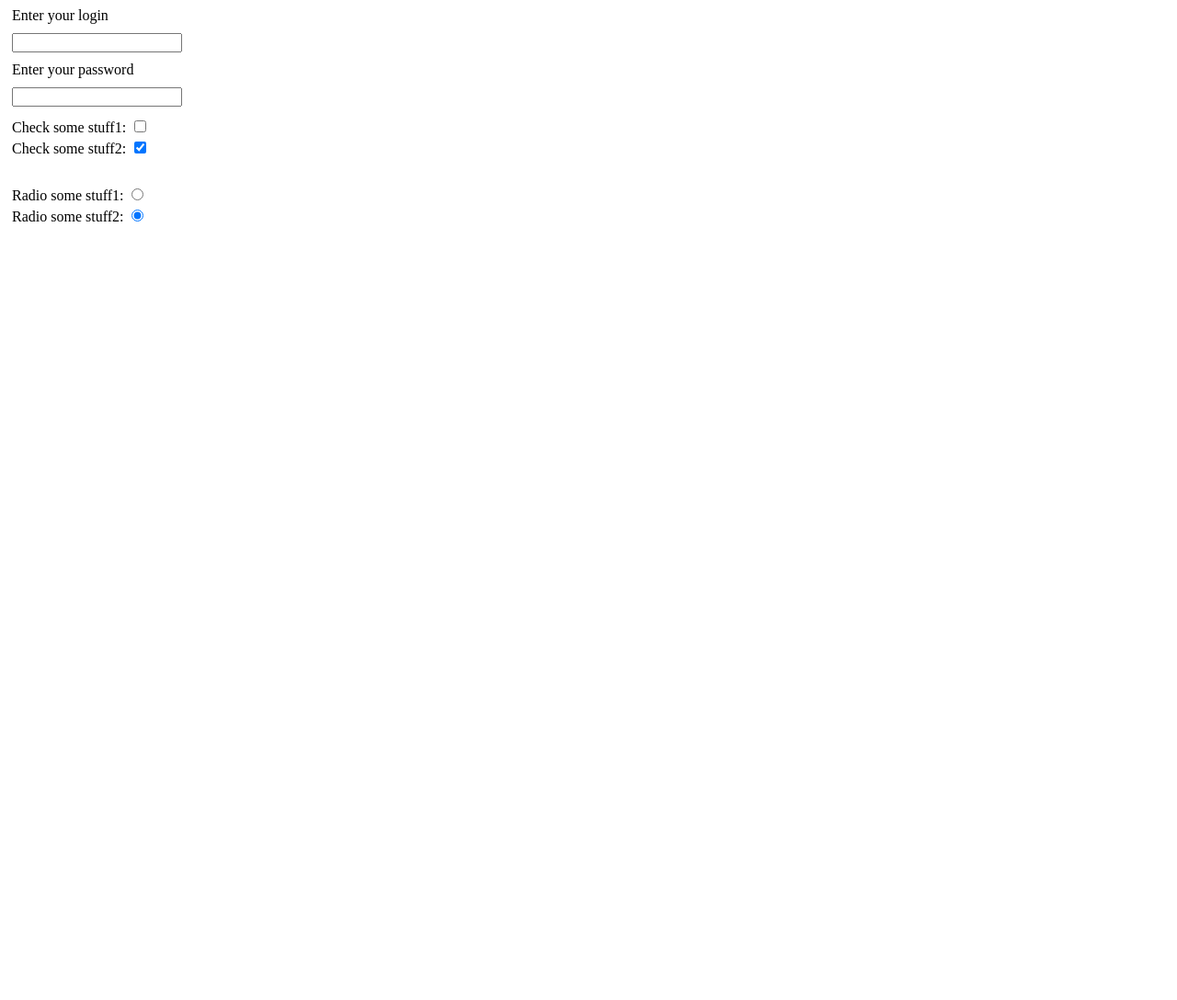
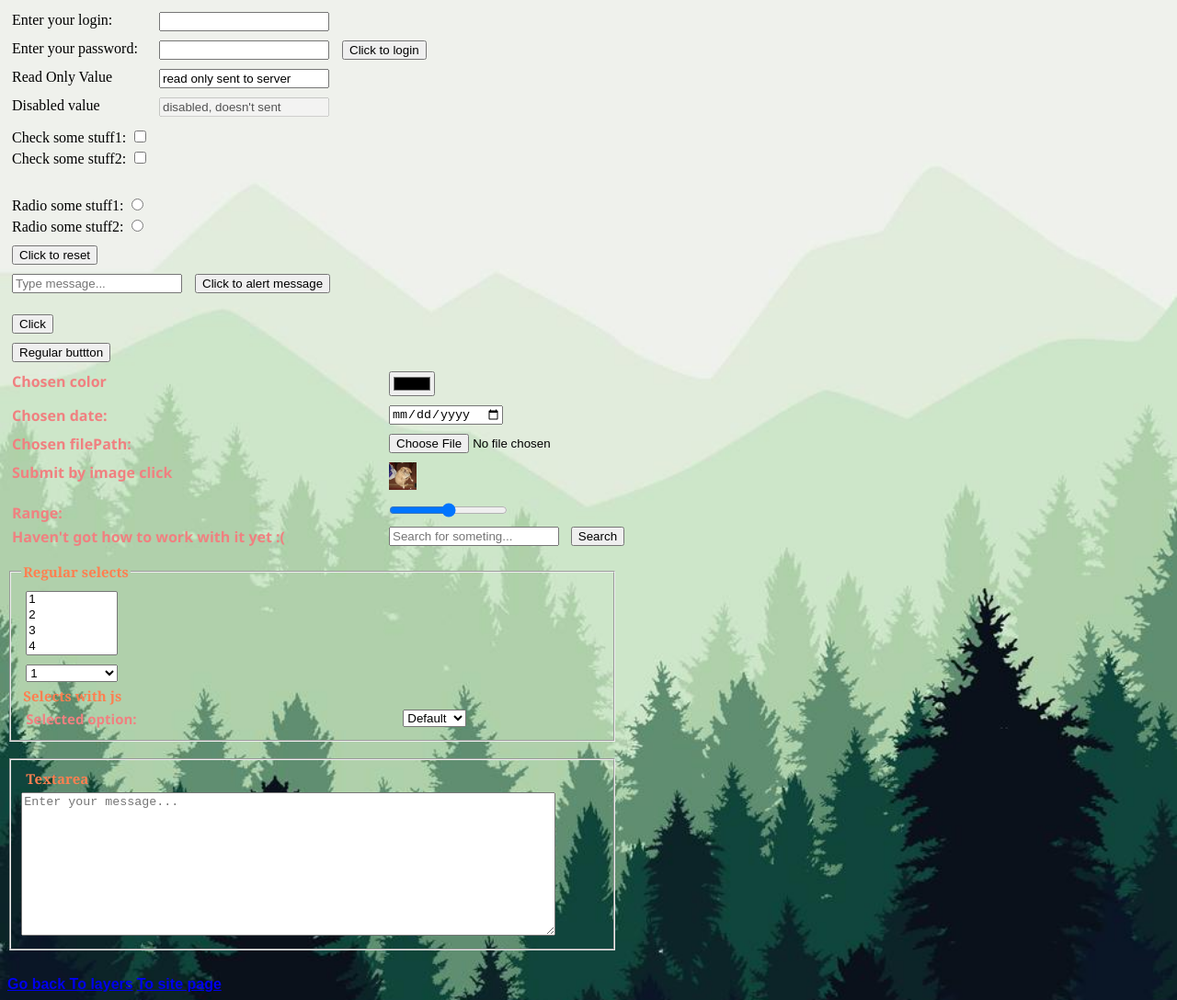
Before and after one commit to bondarukoleh/html_css_playground, a plain HTML site: page pages/forms.html in a window 1280 px wide. Shown: the whole page at 92% size. Before the commit the page ends 800 px from the top, so only its background shows below. Drawn offline with nearby package versions, Linux system fonts and the light colour scheme.

Commit message:
forms added

```diff
--- a/css/for_playing_css_page.css
+++ b/css/for_playing_css_page.css
@@ -16,3 +16,11 @@ div { text-align: center; margin: 10px }
 .overline { background-color: aquamarine; text-decoration: overline }
 .line-through { background-color: azure; text-decoration: line-through }
 .blink { background-color: azure; text-decoration: blink }
+body {
+  background-image: url('../imgs/vector-abstract-forest-landscape.jpg');
+  background-size: cover;
+}
+a {
+  font-weight: bolder;
+  font-family: fantasy;
+}
--- a/pages/forms.html
+++ b/pages/forms.html
@@ -1,5 +1,6 @@
 <!DOCTYPE html>
 <html lang="en">
+
 <head>
   <meta charset="UTF-8">
   <meta name="viewport" content="width=device-width, initial-scale=1.0">
@@ -13,20 +14,141 @@
     input {
       margin: 5px;
     }
+    pre {
+      white-space:pre-line;
+    }
+    p {
+      float: left;
+      width: 400px;
+      height: 15px;
+      margin: 5px;
+      color: lightcoral;
+      font-weight: bolder;
+      font-family: 'Segoe UI', Tahoma, Geneva, Verdana, sans-serif;
+    }
+    #imageInp {
+      width: 30px;
+      height: 30px;
+    }
+    #multiS {
+      margin: 5px;
+      width: 100px;
+    }
+    #OptS {
+      margin: 5px;
+      width: 100px;
+    }
+    #regularSelect {
+      margin: 5px;
+    }
+    fieldset {
+      color: coral;
+      font-family: Cambria, Cochin, Georgia, Times, 'Times New Roman', serif;
+      font-size: 15px;
+      font-weight: bolder;
+      width: 50%;
+    }
+    textarea {
+      resize: horizontal
+    }
+    label {
+      float: left;
+      width: 150px;
+      margin: 5px;
+    }
+    a {
+      font-weight: bolder;
+      font-family: fantasy;
+    }
+    #colorParagraph {
+      height: 25px;
+    }
   </style>
 </head>
-<body>
-  <div>Enter your login</div>
-  <input type="text" name="inp" value="">
-  <div>Enter your password</div>
-  <input type="password" name="pass" value="">
-  <div>
-    Check some stuff1: <input type="checkbox" name="chek" value=""><br/>
-    Check some stuff2: <input type="checkbox" name="chek" value="" checked="checked">
-  </div>  <br/>
-  <div>
-    Radio some stuff1: <input type="radio" name="rad" value=""><br/>
-    Radio some stuff2: <input type="radio" name="rad" value="" checked="checked">
-  </div>
+
+<body style="background-image:url(../imgs/vector-abstract-forest-landscape.jpg); background-size: cover;">
+  <form id='basicForm' method="get" action="./index.html" target="_self">
+    <label for="userLoginID" accesskey="l">Enter your login:</label>
+    <input title="Enter your login" type="text" name="userLogin" id="userLoginID" value=""> <br>
+    <label for="userPassword" accesskey="p">Enter your password:</label>
+    <input title="Enter your password" type="password" name="userPassword" id="userPassword" value="" maxlength="20">
+    <input type="submit" value="Click to login"><br>
+    <label for="readO" >Read Only Value</label>
+    <input readonly type="text" name="readO" id="readO" value="read only sent to server"> <br>
+    <label for="dis" >Disabled value</label>
+    <input disabled type="text" name="dis" id="dis" value="disabled, doesn't sent"> <br>
+    <div>
+      Check some stuff1: <input type="checkbox" name="someStuff1Checkbox" value="user_Loves_someStuffcheck1"><br />
+      Check some stuff2: <input type="checkbox" name="someStuff2Checkbox" value="user_Loves_someStuffcheck2">
+    </div> <br />
+    <div>
+      Radio some stuff1: <input type="radio" name="someStuff1Radio" value="user_Loves_someStuffradio1"><br />
+      Radio some stuff2: <input type="radio" name="someStuff2Radio" value="user_Loves_someStuffradio2">
+    </div>
+    <input id='resetButton' type="reset" value="Click to reset"> <br>
+    <input type="text" name="textInput" id="textInput" placeholder="Type message..." value=""> <input type="button"
+      value="Click to alert message" onclick="alertMessage()">
+    <input type="hidden" name="someHiddenValue" value="+20percentsToThePriceHaha">
+  </form>
+
+  <form id="actionForm" action="">
+    <pre>
+        <input type="submit" value="Click">
+        <input type="button" value="Regular buttton">
+        <p id="colorParagraph">Chosen color</p> <input type="color" name="colorInput" id="colorPicker" value="">
+        <p id="dateParagraph">Chosen date:</p> <input type="date" name="datePicker" id="datePicker">
+        <p id="fileParagraph">Chosen filePath:</p> <input type="file" name="fileInp" id="fileInput">
+        <p id="imageParagraph">Submit by image click</p> <input type="image" src="../imgs/Oh-you-Dog.jpg" alt="" id="imageInp">
+        <p id="rangeParagraph">Range: </p> <input type="range" name="rangeInput" id="rangeInput" min="-10" max="10" step="1">
+        <p id="searchParagraph">Haven't got how to work with it yet :(</p> <input type="search" name="q" id="searchInput" placeholder="Search for someting..."> <button id="forSearch">Search</button>
+    </pre>
+    <fieldset>
+      <legend>Regular selects</legend>
+      <select name="multi" id="multiS" multiple>
+        <option value="1">1</option>
+        <option value="2">2</option>
+        <option value="3">3</option>
+        <option value="4">4</option>
+      </select> <br>
+
+      <select name="OptS" id="OptS">
+        <optgroup label="Label for firs group">
+          <option value="1">1</option>
+          <option value="2">2</option>
+          <option value="3">3</option>
+          <option value="4">4</option>
+        </optgroup>
+        <optgroup label="Label for secont group">
+          <option value="5">5</option>
+          <option value="6">6</option>
+          <option value="7">7</option>
+          <option value="8">8</option>
+        </optgroup>
+      </select> <br>
+
+      <legend>Selects with js</legend>
+      <p id="selectParagraph">Selected option:</p>
+      <select id="regularSelect">
+        <option selected='selected' value="-1">Default</option>
+        <option value="Option1">Option1</option>
+        <option value="Option2">Option2</option>
+        <option value="Option3">Option3</option>
+        <option value="Option4">Option4</option>
+        <option value="Option5">Option5</option>
+      </select>
+    </fieldset>
+  </form> <br>
+  <form action="" method="get">
+    <fieldset>
+      <label>Textarea</label> <br>
+      <textarea name="textA" id="textA" cols="70" rows="10" placeholder="Enter your message..."></textarea>
+    </fieldset>
+  </form>
+  <hr style="height: 10px; visibility: hidden">
+  <a href="./layers.html" target="_self" title="To tables">Go back To layers</a>
+  <a href="./site_page.html" target="_self" title="To css">To site page</a>
 </body>
+<script type="text/javascript" src="../scripts/forms.js"></script>
+<script src="https://code.jquery.com/jquery-1.10.2.min.js"></script>
+
 </html>
--- /dev/null
+++ b/scripts/forms.js
@@ -0,0 +1,69 @@
+function alertMessage(value) {
+  const inputField = document.querySelector('#textInput')
+  alert(inputField.value)
+  inputField.value = ''
+}
+
+function throwError(parameter) {
+  throw new Error(`${parameter} is mandatory`)
+}
+
+function makeInnerText({
+  makeInnerTextToElem = throwError('makeInnerTextToElem'), changedElem = throwError('changedElem'),
+  action = throwError('action'), text = 'Chosen value', preventDefault = false }) {
+  const makeInnerTextTo = document.querySelector(makeInnerTextToElem)
+  const changedElement = document.querySelector(changedElem)
+  changedElement.addEventListener(action, (e) => {
+    preventDefault && e.preventDefault()
+    makeInnerTextTo.innerText = `${text}: ${changedElement.value}`
+  }, false);
+};
+
+makeInnerText({
+  makeInnerTextToElem: '#dateParagraph',
+  changedElem: '#datePicker',
+  action: 'change',
+  text: 'Chosen date'
+})
+
+makeInnerText({
+  makeInnerTextToElem: '#fileParagraph',
+  changedElem: '#fileInput',
+  action: 'change',
+  text: 'Chosen filePath'
+})
+
+makeInnerText({
+  makeInnerTextToElem: '#imageParagraph',
+  changedElem: '#imageInp',
+  action: 'click',
+  text: 'Form submitted but preventDefault in listener',
+  preventDefault: true
+})
+
+makeInnerText({
+  makeInnerTextToElem: '#rangeParagraph',
+  changedElem: '#rangeInput',
+  action: 'change',
+  text: 'Chosen range',
+})
+
+const actionForm = document.querySelector('#actionForm')
+const colorParagraph = document.querySelector("#colorParagraph")
+const colorPicker = document.querySelector("#colorPicker")
+colorPicker.addEventListener("change", (e) => colorParagraph.style.backgroundColor = event.target.value, false);
+
+const searchParagraph = document.querySelector("#searchParagraph")
+const searchInput = document.querySelector("#searchInput")
+const forSearchButton = document.querySelector("#forSearch")
+forSearchButton.addEventListener("click", (e) => {
+  searchParagraph.innerText = `Search for: ${searchInput.value}`
+}, false);
+
+const selectParagraph = document.querySelector("#selectParagraph")
+const regularSelect = document.querySelector("#regularSelect")
+regularSelect.addEventListener("change", (e) => {
+  (regularSelect.value === '-1') ?
+    selectParagraph.innerText = `Please selecet a valid option.` :
+    selectParagraph.innerText = `Selected option is: ${regularSelect.value}`
+}, false);
```
Also changed, not shown: pages/div_span.html (+22 -7 lines), pages/index.html (+20 -6 lines), pages/layers.html (+13 -2 lines), pages/site_page.html (added, +27 -0 lines), pages/tables_lists.html (+12 -2 lines).
